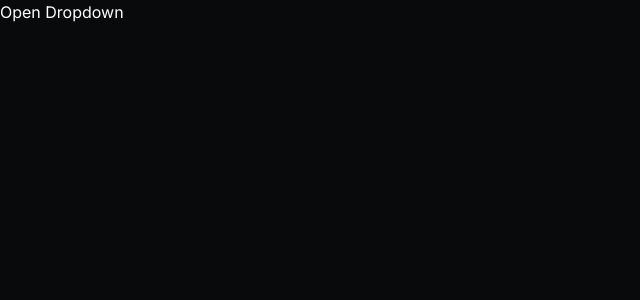
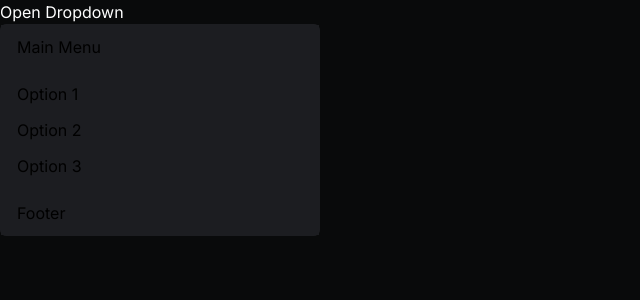
Before and after one commit to project-zyrek/zyrek-web, a Next.js app: page / in a window 1280 px wide. Shown: the top 300 px of the page, without its empty margins (0-640 px from the left). Built offline with nearby package versions, Linux system fonts and the light colour scheme.

Commit message:
enh(core): improved dropdown

```diff
--- a/src/app/page.tsx
+++ b/src/app/page.tsx
@@ -1,5 +1,5 @@
 'use client';
-import { DropDown } from '@algospace/shared/atoms/dropdown';
+import { DROPDOWN_TRIGGER_TYPE, DropDown } from '@algospace/shared/atoms/dropdown';
 import React from 'react';
 
 export default function Home() {
@@ -41,7 +41,11 @@ export default function Home() {
 
   return (
     <div className="h-screen bg-base">
-      <DropDown config={dummyConfig} triggerNode={<button className="text-default">Open Dropdown</button>} />
+      <DropDown
+        config={dummyConfig}
+        triggerType={DROPDOWN_TRIGGER_TYPE.HOVER}
+        triggerNode={<button className="text-default">Open Dropdown</button>}
+      />
     </div>
   );
 }
--- /dev/null
+++ b/src/shared/atoms/dropdown/constants.ts
@@ -0,0 +1,4 @@
+export enum DROPDOWN_TRIGGER_TYPE {
+  CLICK = 'click',
+  HOVER = 'hover',
+}
--- a/src/shared/atoms/dropdown/dropdown.tsx
+++ b/src/shared/atoms/dropdown/dropdown.tsx
@@ -1,26 +1,25 @@
-import React, { forwardRef, useCallback, useImperativeHandle, useRef, useState } from 'react';
+import React, { forwardRef, useCallback, useEffect, useImperativeHandle, useRef, useState } from 'react';
 
-import { DropdownConfigType, DropdownOptionType } from './types';
+import { DropdownConfigType, DropdownHandles, DropdownOptionType } from './types';
 import useOutsideClick from '@algospace/shared/hooks/use-outside-click';
 import clsx from 'clsx';
-
-export interface DropdownHandles {
-  isOpen: boolean;
-}
+import { DROPDOWN_TRIGGER_TYPE } from './constants';
 
 interface DropDownProps {
   className?: string;
   config: DropdownConfigType;
-  triggerNode?: React.ReactNode;
-  isTriggerNodeEnabled?: boolean;
+  triggerNode: React.ReactNode;
+  triggerType?: DROPDOWN_TRIGGER_TYPE;
 }
 
 export const DropDown = forwardRef<DropdownHandles, DropDownProps>(
-  ({ className, config, triggerNode, isTriggerNodeEnabled = true }, ref) => {
+  ({ className, config, triggerNode, triggerType = DROPDOWN_TRIGGER_TYPE.CLICK }, ref) => {
     const dropdownRef = useRef<HTMLDivElement>(null);
+    const triggerRef = useRef<HTMLDivElement>(null);
 
-    const [isOpen, setIsOpen] = useState(!isTriggerNodeEnabled);
+    const [isOpen, setIsOpen] = useState(false);
     const [currentConfig, setCurrentConfig] = useState(config);
+    const [dropdownStyle, setDropdownStyle] = useState<React.CSSProperties>({});
     const [configHistory, setConfigHistory] = useState<DropdownConfigType[]>([]);
 
     useImperativeHandle(ref, () => ({
@@ -30,6 +29,30 @@ export const DropDown = forwardRef<DropdownHandles, DropDownProps>(
     useOutsideClick([dropdownRef], () => {
       setIsOpen(false);
     });
+
+    useEffect(() => {
+      if (!isOpen || !dropdownRef.current || !triggerRef.current) return;
+
+      const dropdownRect = dropdownRef.current.getBoundingClientRect();
+      const triggerRect = triggerRef.current.getBoundingClientRect();
+      const scrollTop = window.pageYOffset || document.documentElement.scrollTop;
+
+      let top, left;
+
+      if (triggerRect.bottom + dropdownRect.height > window.innerHeight)
+        top = scrollTop + triggerRect.top - dropdownRect.height;
+      else top = scrollTop + triggerRect.bottom;
+
+      if (triggerRect.left + dropdownRect.width > window.innerWidth)
+        left = window.scrollX + triggerRect.right - dropdownRect.width;
+      else left = triggerRect.left;
+
+      setDropdownStyle({
+        top: top + 'px',
+        left: left + 'px',
+        position: 'absolute',
+      });
+    }, [isOpen, currentConfig]);
 
     const handleOptionClick = (event: React.MouseEvent, option: DropdownOptionType) => {
       event.stopPropagation();
@@ -42,6 +65,11 @@ export const DropDown = forwardRef<DropdownHandles, DropDownProps>(
         });
       }
     };
+
+    useEffect(() => {
+      setCurrentConfig(config);
+      setConfigHistory([]);
+    }, [isOpen]);
 
     const handleBackNavigation = useCallback((event: React.MouseEvent<HTMLButtonElement>) => {
       event.stopPropagation();
@@ -60,7 +88,11 @@ export const DropDown = forwardRef<DropdownHandles, DropDownProps>(
       if (!config) return null;
 
       return (
-        <div className={clsx('bg-dropdown min-w-80 w-fit border border-default rounded-md', className)}>
+        <div
+          ref={dropdownRef}
+          className={clsx('bg-dropdown min-w-80 w-fit border border-default rounded-md', className)}
+          onMouseLeave={triggerType === DROPDOWN_TRIGGER_TYPE.HOVER ? () => setIsOpen(false) : undefined}
+        >
           {config.header && (
             <div className="bg-dropdown border-b border-default px-4 py-2.5 text-primary text-small">
               {config.header.enableBackNavigation && (
@@ -103,10 +135,16 @@ export const DropDown = forwardRef<DropdownHandles, DropDownProps>(
     };
 
     return (
-      <div ref={dropdownRef}>
-        <div onClick={() => setIsOpen(!isOpen)}>{isTriggerNodeEnabled && triggerNode}</div>
+      <>
+        <div
+          ref={triggerRef}
+          onClick={triggerType === DROPDOWN_TRIGGER_TYPE.CLICK ? () => setIsOpen(!isOpen) : undefined}
+          onMouseEnter={triggerType === DROPDOWN_TRIGGER_TYPE.HOVER ? () => setIsOpen(true) : undefined}
+        >
+          {triggerNode}
+        </div>
         {isOpen && renderDropdownContent(currentConfig)}
-      </div>
+      </>
     );
   },
 );
--- a/src/shared/atoms/dropdown/index.ts
+++ b/src/shared/atoms/dropdown/index.ts
@@ -1,2 +1,3 @@
 export * from './dropdown';
 export * from './types';
+export * from './constants';
--- a/src/shared/atoms/dropdown/types.ts
+++ b/src/shared/atoms/dropdown/types.ts
@@ -1,4 +1,8 @@
 import { ReactNode } from 'react';
+
+export interface DropdownHandles {
+  isOpen: boolean;
+}
 
 export interface DropdownHeaderType {
   title?: string;
```
